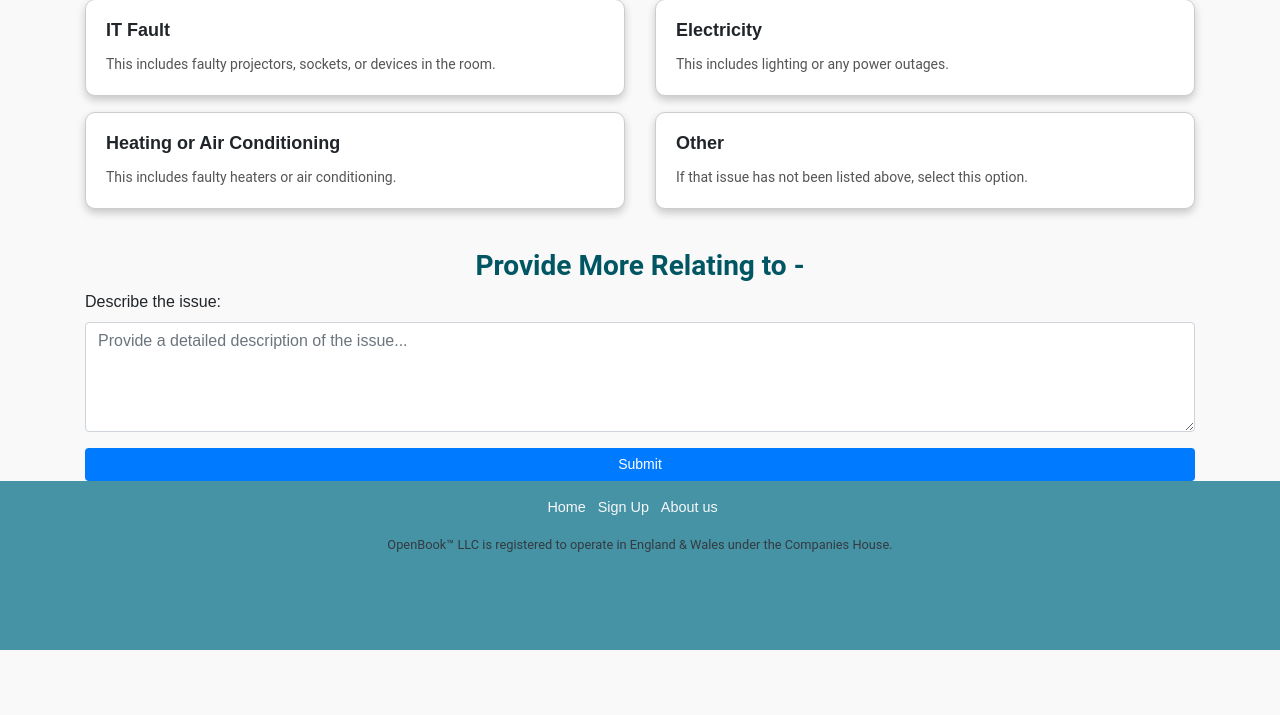
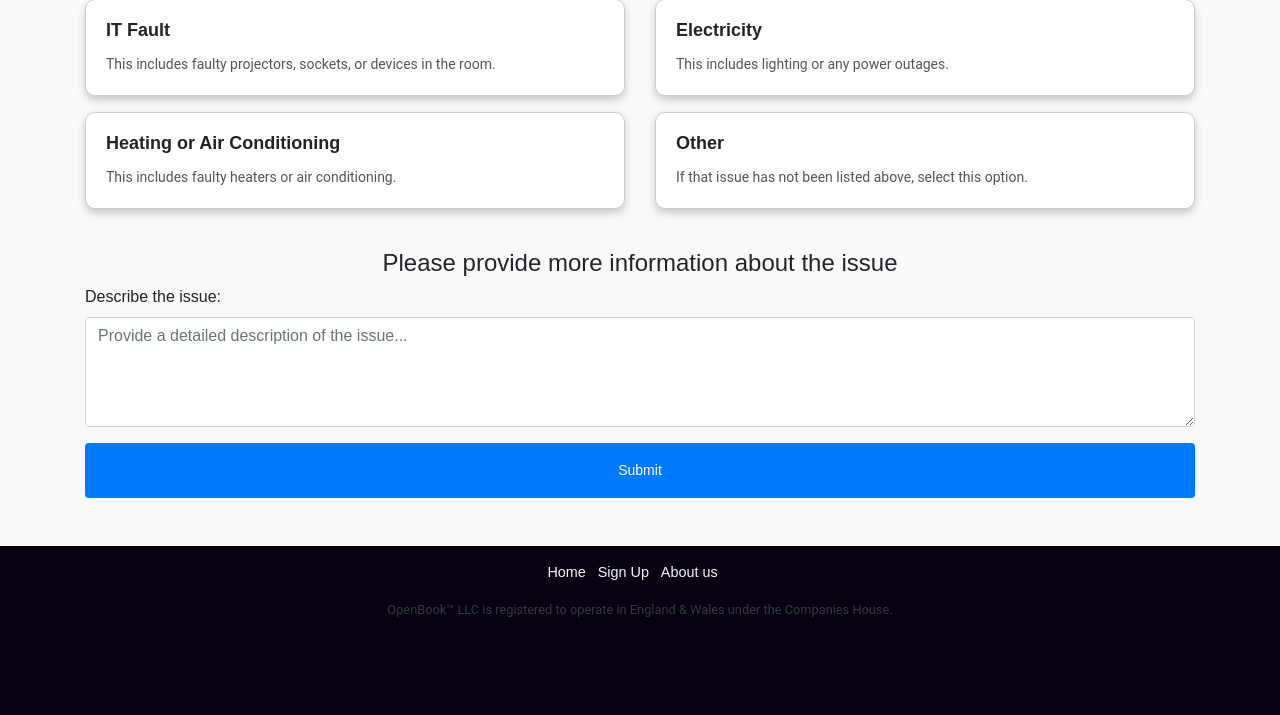
Before and after one commit to UmaeerH/DIG5127, a PHP site: page /ReportPage.php in a window 1280 px wide. Shown: the part 385-1100 px from the top of the page. Before the commit the page ends 1035 px from the top, so only its background shows below. Run offline with PHP 8.4, Linux system fonts and the light colour scheme.

Commit message:
Minor tweaks
Minor tweaks, partial fresh coat of paint

```diff
--- a/ReportPage.php
+++ b/ReportPage.php
@@ -91,13 +91,13 @@ include 'resources/html_construct.php';
 
         <!-- Hidden Form -->
         <div class="hidden-form mt-4">
-            <h3 class="text-center">Provide More Relating to -</h3>
+            <h4 class="text-center">Please provide more information about the issue</h4>
             <form id="report-form">
                 <div class="form-group">
                     <label for="details">Describe the issue:</label>
                     <textarea id="details" class="form-control" rows="4" placeholder="Provide a detailed description of the issue..." required></textarea>
                 </div>
-                <button type="submit" class="btn btn-primary btn-block">Submit</button>
+                <button type="submit" class="btn btn-primary btn-block p-3">Submit</button>
             </form>
         </div>
     </div>
--- a/public_html/style/main.css
+++ b/public_html/style/main.css
@@ -7,7 +7,7 @@
 
 /* Header */
 .header {
-    background-color: #4593A5;
+    background-color: #07010f;
     padding: 1rem 2rem;
     position: relative;
     z-index: 10;
@@ -73,7 +73,7 @@ body {
 
 .body-content {
     flex-grow: 1;
-    background: linear-gradient(to right, #e0e7ff, #f8f9fa);
+    background: linear-gradient(to bottom, #bcb9e9, #f9f9f9);
     padding: 2rem;
     z-index: 5;
 }
@@ -131,7 +131,7 @@ body {
 
 /* Footer */
 .footer {
-    background-color: #4593A5;
+    background-color: #07010f;
     padding: 1rem;
     text-align: center;
     z-index: 10;
--- a/resources/html_construct.php
+++ b/resources/html_construct.php
@@ -2,7 +2,7 @@
 
 function display_footer() {
     echo '
-    <footer class="footer text-center py-3 text-light">
+    <footer class="footer text-center py-3 text-light mt-5">
         <div class="container">
             <ul class="list-inline">
                 <li class="list-inline-item"><a href="index.php" class="text-light">Home</a></li>';
```
